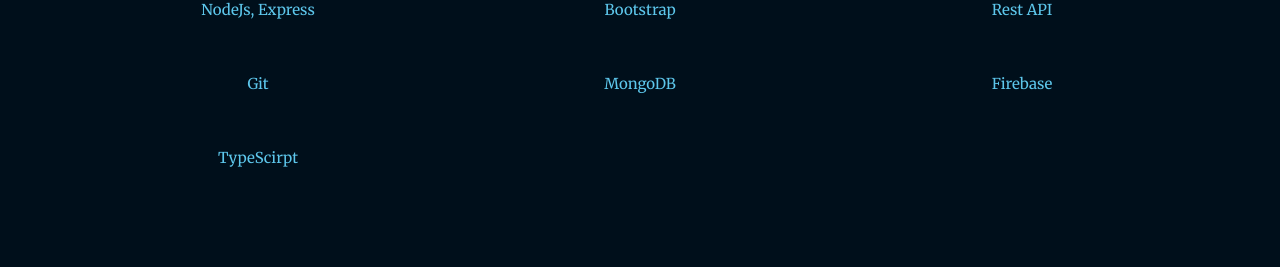
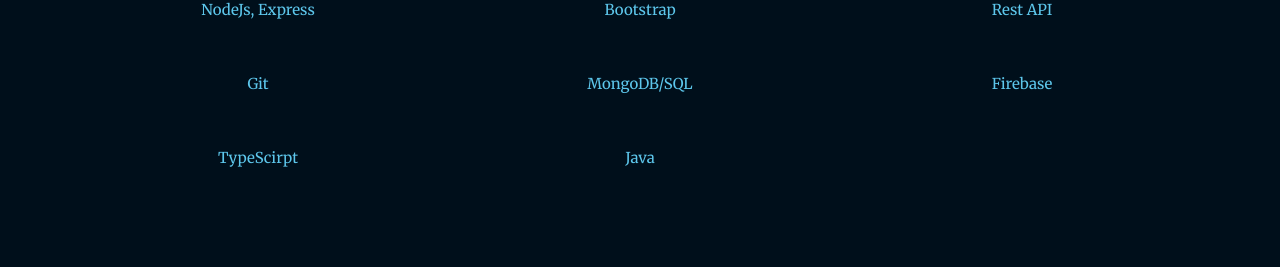
Before and after one commit to HungHoang108/Portfolio_React, a React (Create React App) app in the folder client/: page / in a window 1280 px wide. Shown: the part 1777-2044 px from the top of the page. Built offline with nearby package versions, Linux system fonts and the light colour scheme.

Commit message:
adding content in home page

```diff
--- a/client/src/route/home/home.route.jsx
+++ b/client/src/route/home/home.route.jsx
@@ -67,9 +67,10 @@
                 <div className='home-skill-item'><h4>Bootstrap</h4></div>
                 <div className='home-skill-item'><h4>Rest API</h4></div>
                 <div className='home-skill-item'><h4>Git</h4></div>
-                <div className='home-skill-item'><h4>MongoDB</h4></div>
+                <div className='home-skill-item'><h4>MongoDB/SQL</h4></div>
                 <div className='home-skill-item'><h4>Firebase</h4></div>
                 <div className='home-skill-item'><h4>TypeScirpt</h4></div>
+                <div className='home-skill-item'><h4>Java</h4></div>
                 {/* <div className='home-skill-item'><h4>TypeScript</h4></div>
                 <div className='home-skill-item'><h4>Jest</h4></div>
                 <div className='home-skill-item'><h4>Firebase</h4></div> */}
```
